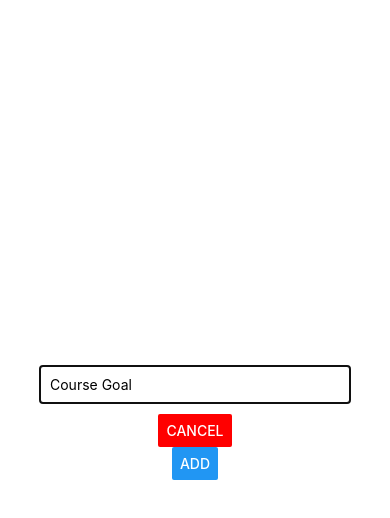
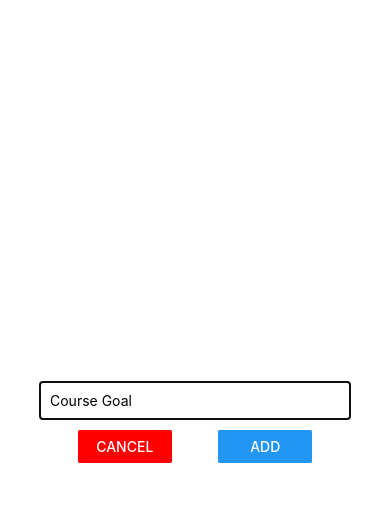
Before and after one commit to hoshikitsunoda/react-native-the-practical-guide, a React Native app in the folder my-new-app/: screen / in a window 390 px wide. Both pictures are taken after a click on the button "ADD NEW GOAL". Shown: the top 518 px of the page. Built offline with nearby package versions, Linux system fonts and the light colour scheme.

Commit message:
styled modal

```diff
--- a/my-new-app/components/GoalInput.js
+++ b/my-new-app/components/GoalInput.js
@@ -27,8 +27,14 @@
           onChangeText={goalInputHandler}
           value={enteredGoal}
         />
-        <Button title="CANCEL" color="red" onPress={cancelGoalAddHandler} />
-        <Button title="ADD" onPress={addGoalHandler} />
+        <View style={styles.buttonWrap}>
+          <View style={styles.button}>
+            <Button title="CANCEL" color="red" onPress={cancelGoalAddHandler} />
+          </View>
+          <View style={styles.button}>
+            <Button title="ADD" onPress={addGoalHandler} />
+          </View>
+        </View>
       </View>
     </Modal>
   )
@@ -47,6 +53,16 @@
     padding: 10,
     marginBottom: 10,
   },
+  buttonWrap: {
+    width: '60%',
+    flexDirection: 'row',
+    justifyContent: 'space-between',
+    alignItems: 'center',
+  },
+  button: {
+    width: '40%',
+    backgroundColor: '#ccc',
+  },
 })
 
 export default GoalInput
```
